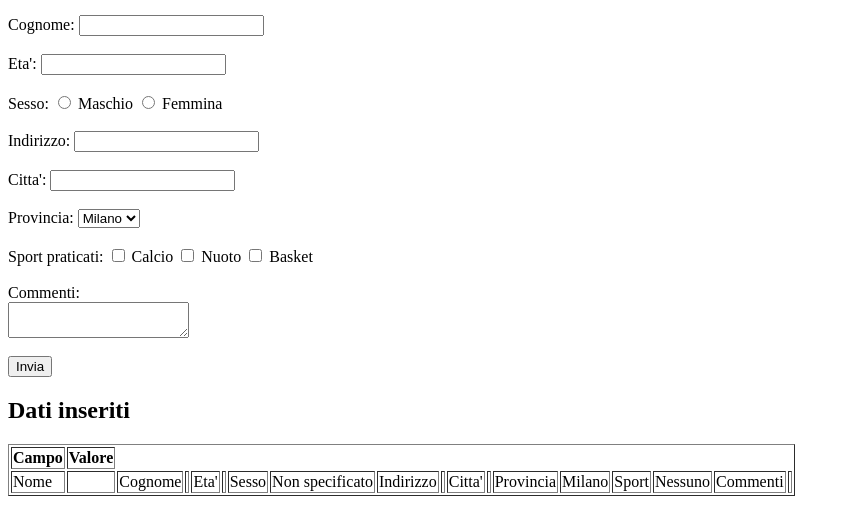
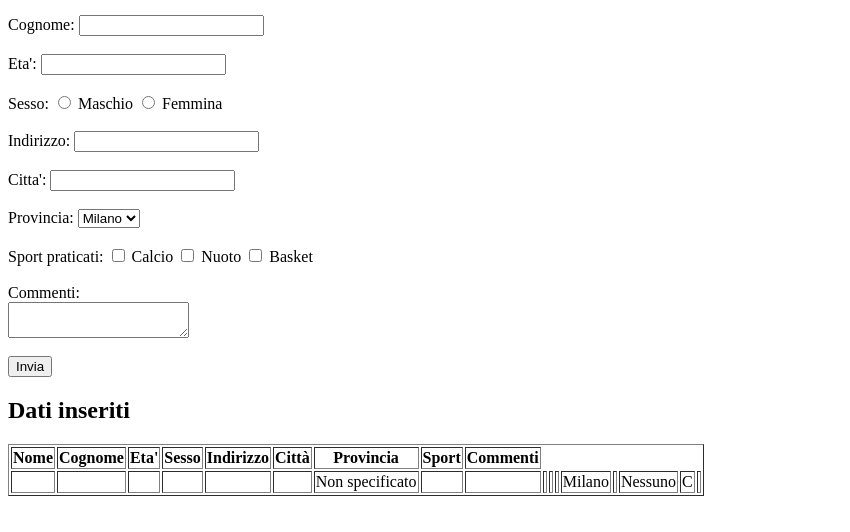
Before and after one commit to gamer09ps-cmyk/lavoro, a plain HTML site: page TPSIT/dati_anagrafici/index.html in a window 1280 px wide. Both pictures are taken after a click on the button "Invia". Shown: the part 90-622 px from the top of the page, without its empty margins (0-850 px from the left). Drawn offline with Linux system fonts and the light colour scheme.

Commit message:
Update index.html

```diff
--- a/TPSIT/dati_anagrafici/index.html
+++ b/TPSIT/dati_anagrafici/index.html
@@ -57,8 +57,16 @@
 
     <table border="1">
       <tr>
-        <th>Campo</th>
-        <th>Valore</th>
+        <th>Nome</th>
+        <th>Cognome</th>
+        <th>Eta'</th>
+        <th>Sesso</th>
+        <th>Indirizzo</th>
+        <th>Città</th>
+        <th>Provincia</th>
+        <th>Sport</th>
+
+        <th>Commenti</th>
       </tr>
       <tbody id="tabella"></tbody>
     </table>
@@ -94,31 +102,31 @@
         }
 
         document.getElementById("tabella").innerHTML +=
-          "<tr><td>Nome</td><td>" +
+          "<tr><td>" +
           nome +
           "</td>" +
-          "<td>Cognome</td><td>" +
+          "<td><td>" +
           cognome +
           "</td>" +
-          "<td>Eta'</td><td>" +
+          "<td><td>" +
           eta +
           "</td>" +
-          "<td>Sesso</td><td>" +
+          "<td><td>" +
           sesso +
           "</td>" +
-          "<td>Indirizzo</td><td>" +
+          "<td><td>" +
           indirizzo +
           "</td>" +
-          "<td>Citta'</td><td>" +
+          "<td><td>" +
           citta +
           "</td>" +
-          "<td>Provincia</td><td>" +
+          "<td><td>" +
           provincia +
           "</td>" +
-          "<td>Sport</td><td>" +
+          "<td><td>" +
           elenco +
           "</td>" +
-          "<td>Commenti</td><td>" +
+          "<td>C<td>" +
           commenti +
           "</td></tr>";
       }
```
